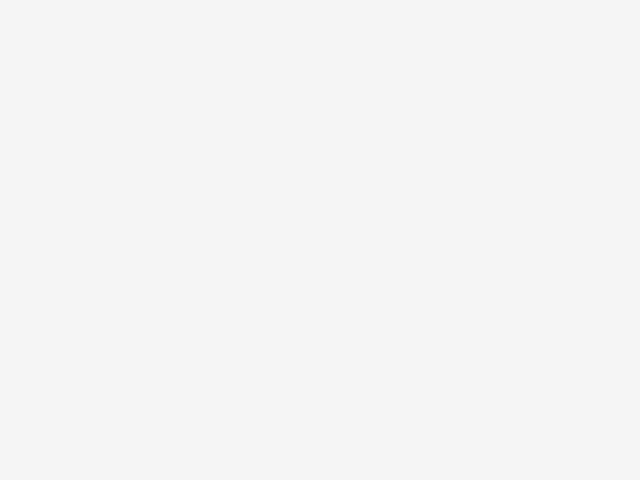
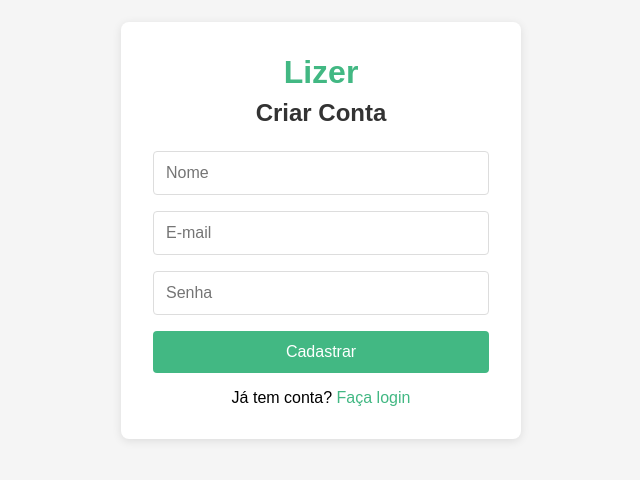
Before and after one commit to Kenzo797/lizer, a Vue app in the folder frontend/: page /register in a window 1280 px wide. Before the commit this address had no page. Shown: the part 170-650 px from the top of the page, without its empty margins (319-959 px from the left). Built offline with nearby package versions, Linux system fonts and the light colour scheme.

Commit message:
feat(frontend): add login and registration pages
- Create LoginForm and RegisterForm components
- Implement form validation
- Connect to backend auth endpoints
- Add token storage in localStorage
- Set up authenticated state management

```diff
--- a/frontend/src/main.js
+++ b/frontend/src/main.js
@@ -5,8 +5,10 @@ import App from './App.vue'
 import router from './router'
 
 const app = createApp(App)
+const pinia = createPinia();
 
-app.use(createPinia())
+
+app.use(pinia)
 app.use(router)
 
 app.mount('#app')
--- a/frontend/src/router/index.js
+++ b/frontend/src/router/index.js
@@ -1,8 +1,57 @@
 import { createRouter, createWebHistory } from 'vue-router'
+import { useAuthStore } from '@/stores/auth'
+
+import Login from '../views/Login.vue'
+import Register from '../views/Register.vue'
+import Dashboard from '../views/Dashboard.vue'
+
+const routes = [
+  {
+    path: '/',
+    redirect: '/dashboard'
+  },
+  {
+    path: '/login',
+    name: 'Login',
+    component: Login,
+    meta: { guest: true }
+  },
+  {
+    path: '/register',
+    name: 'Register',
+    component: Register,
+    meta: { guest: true}
+  },
+  {
+    path: '/dashboard',
+    name : 'Dashboard',
+    component: Dashboard,
+    meta: { requiresAuth: true }
+  }
+]
+
 
 const router = createRouter({
-  history: createWebHistory(import.meta.env.BASE_URL),
-  routes: [],
+  history: createWebHistory(),
+  routes
+})
+
+router.beforeEach((to, from, next) => {
+  const authStore = useAuthStore()
+  const isAuthenticated = authStore.isAuthenticated
+
+  if(to.meta.requiresAuth && !isAuthenticated)
+  {
+    next('/login')
+  }
+  else if(to.meta.guest && isAuthenticated)
+  {
+    next('/dashboard')
+  }
+  else
+  {
+    next()
+  }
 })
 
 export default router
--- /dev/null
+++ b/frontend/src/views/DashBoard.vue
@@ -0,0 +1,73 @@
+<template>
+  <div class="dashboard">
+    <header>
+      <h1>Meus Links</h1>
+      <div class="user-info">
+        <span>Olá, {{ authStore.user?.name || 'Usuário' }}</span>
+        <button @click="handleLogout">Sair</button>
+      </div>
+    </header>
+
+    <div class="content">
+      <p>Dashboard em construção...</p>
+      <p>Em breve você poderá gerenciar seus links aqui!</p>
+    </div>
+  </div>
+</template>
+
+<script setup>
+import { useRouter } from 'vue-router'
+import { useAuthStore } from '../stores/auth'
+
+const router = useRouter()
+const authStore = useAuthStore()
+
+const handleLogout = () => {
+  authStore.logout()
+  router.push('/login')
+}
+</script>
+
+<style scoped>
+.dashboard {
+  min-height: 100vh;
+  background-color: #f5f5f5;
+}
+
+header {
+  background-color: white;
+  padding: 1rem 2rem;
+  display: flex;
+  justify-content: space-between;
+  align-items: center;
+  box-shadow: 0 2px 4px rgba(0,0,0,0.1);
+}
+
+h1 {
+  color: #42b883;
+}
+
+.user-info {
+  display: flex;
+  gap: 1rem;
+  align-items: center;
+}
+
+button {
+  padding: 0.5rem 1rem;
+  background-color: #dc3545;
+  color: white;
+  border: none;
+  border-radius: 4px;
+  cursor: pointer;
+}
+
+button:hover {
+  background-color: #c82333;
+}
+
+.content {
+  padding: 2rem;
+  text-align: center;
+}
+</style>
--- /dev/null
+++ b/frontend/src/views/Login.vue
@@ -0,0 +1,150 @@
+<template>
+  <div class="login-container">
+    <div class="login-card">
+      <h1>Lizer</h1>
+      <h2>Login</h2>
+
+      <form @submit.prevent="handleLogin">
+        <div class="form-group">
+          <input
+            v-model="email"
+            type="email"
+            placeholder="E-mail"
+            required
+          />
+        </div>
+
+        <div class="form-group">
+          <input
+            v-model="password"
+            type="password"
+            placeholder="Senha"
+            required
+          />
+        </div>
+
+        <button type="submit" :disabled="loading">
+          {{ loading ? 'Entrando...' : 'Entrar' }}
+        </button>
+
+        <p v-if="error" class="error">{{ error }}</p>
+
+        <p class="register-link">
+          Não tem conta?
+          <router-link to="/register">Registre-se</router-link>
+        </p>
+      </form>
+    </div>
+  </div>
+</template>
+
+<script setup>
+import { ref } from 'vue'
+import { useRouter } from 'vue-router'
+import { useAuthStore } from '../stores/auth'
+
+const router = useRouter()
+const authStore = useAuthStore()
+
+const email = ref('')
+const password = ref('')
+const loading = ref(false)
+const error = ref('')
+
+const handleLogin = async () => {
+  loading.value = true
+  error.value = ''
+
+  const result = await authStore.login({
+    email: email.value,
+    password: password.value
+  })
+
+  if (result.success) {
+    router.push('/dashboard')
+  } else {
+    error.value = result.message
+  }
+
+  loading.value = false
+}
+</script>
+
+<style scoped>
+.login-container {
+  display: flex;
+  justify-content: center;
+  align-items: center;
+  min-height: 100vh;
+  background-color: #f5f5f5;
+}
+
+.login-card {
+  background: white;
+  padding: 2rem;
+  border-radius: 8px;
+  box-shadow: 0 2px 10px rgba(0,0,0,0.1);
+  width: 100%;
+  max-width: 400px;
+}
+
+h1 {
+  text-align: center;
+  color: #42b883;
+  margin-bottom: 0.5rem;
+}
+
+h2 {
+  text-align: center;
+  margin-bottom: 1.5rem;
+  color: #333;
+}
+
+.form-group {
+  margin-bottom: 1rem;
+}
+
+input {
+  width: 100%;
+  padding: 0.75rem;
+  border: 1px solid #ddd;
+  border-radius: 4px;
+  font-size: 1rem;
+}
+
+button {
+  width: 100%;
+  padding: 0.75rem;
+  background-color: #42b883;
+  color: white;
+  border: none;
+  border-radius: 4px;
+  font-size: 1rem;
+  cursor: pointer;
+}
+
+button:hover {
+  background-color: #33a06f;
+}
+
+button:disabled {
+  background-color: #ccc;
+  cursor: not-allowed;
+}
+
+.error {
+  color: red;
+  margin-top: 1rem;
+  text-align: center;
+}
+
+.register-link {
+  text-align: center;
+  margin-top: 1rem;
+}
+
+.register-link a {
+  color: #42b883;
+  text-decoration: none;
+}
+</style>
--- /dev/null
+++ b/frontend/src/views/Register.vue
@@ -0,0 +1,161 @@
+<template>
+  <div class="register-container">
+    <div class="register-card">
+      <h1>Lizer</h1>
+      <h2>Criar Conta</h2>
+
+      <form @submit.prevent="handleRegister">
+        <div class="form-group">
+          <input
+            v-model="name"
+            type="text"
+            placeholder="Nome"
+            required
+          />
+        </div>
+
+        <div class="form-group">
+          <input
+            v-model="email"
+            type="email"
+            placeholder="E-mail"
+            required
+          />
+        </div>
+
+        <div class="form-group">
+          <input
+            v-model="password"
+            type="password"
+            placeholder="Senha"
+            required
+          />
+        </div>
+
+        <button type="submit" :disabled="loading">
+          {{ loading ? 'Cadastrando...' : 'Cadastrar' }}
+        </button>
+
+        <p v-if="error" class="error">{{ error }}</p>
+
+        <p class="login-link">
+          Já tem conta?
+          <router-link to="/login">Faça login</router-link>
+        </p>
+      </form>
+    </div>
+  </div>
+</template>
+
+<script setup>
+import { ref } from 'vue'
+import { useRouter } from 'vue-router'
+import { useAuthStore } from '../stores/auth'
+
+const router = useRouter()
+const authStore = useAuthStore()
+
+const name = ref('')
+const email = ref('')
+const password = ref('')
+const loading = ref(false)
+const error = ref('')
+
+const handleRegister = async () => {
+  loading.value = true
+  error.value = ''
+
+  const result = await authStore.register({
+    name: name.value,
+    email: email.value,
+    password: password.value
+  })
+
+  if (result.success) {
+    router.push('/login')
+  } else {
+    error.value = result.message
+  }
+
+  loading.value = false
+}
+</script>
+
+<style scoped>
+.register-container {
+  display: flex;
+  justify-content: center;
+  align-items: center;
+  min-height: 100vh;
+  background-color: #f5f5f5;
+}
+
+.register-card {
+  background: white;
+  padding: 2rem;
+  border-radius: 8px;
+  box-shadow: 0 2px 10px rgba(0,0,0,0.1);
+  width: 100%;
+  max-width: 400px;
+}
+
+h1 {
+  text-align: center;
+  color: #42b883;
+  margin-bottom: 0.5rem;
+}
+
+h2 {
+  text-align: center;
+  margin-bottom: 1.5rem;
+  color: #333;
+}
+
+.form-group {
+  margin-bottom: 1rem;
+}
+
+input {
+  width: 100%;
+  padding: 0.75rem;
+  border: 1px solid #ddd;
+  border-radius: 4px;
+  font-size: 1rem;
+}
+
+button {
+  width: 100%;
+  padding: 0.75rem;
+  background-color: #42b883;
+  color: white;
+  border: none;
+  border-radius: 4px;
+  font-size: 1rem;
+  cursor: pointer;
+}
+
+button:hover {
+  background-color: #33a06f;
+}
+
+button:disabled {
+  background-color: #ccc;
+  cursor: not-allowed;
+}
+
+.error {
+  color: red;
+  margin-top: 1rem;
+  text-align: center;
+}
+
+.login-link {
+  text-align: center;
+  margin-top: 1rem;
+}
+
+.login-link a {
+  color: #42b883;
+  text-decoration: none;
+}
+</style>
```
Also changed, not shown: 1 other file (tests, documents, lock files or other folders).
